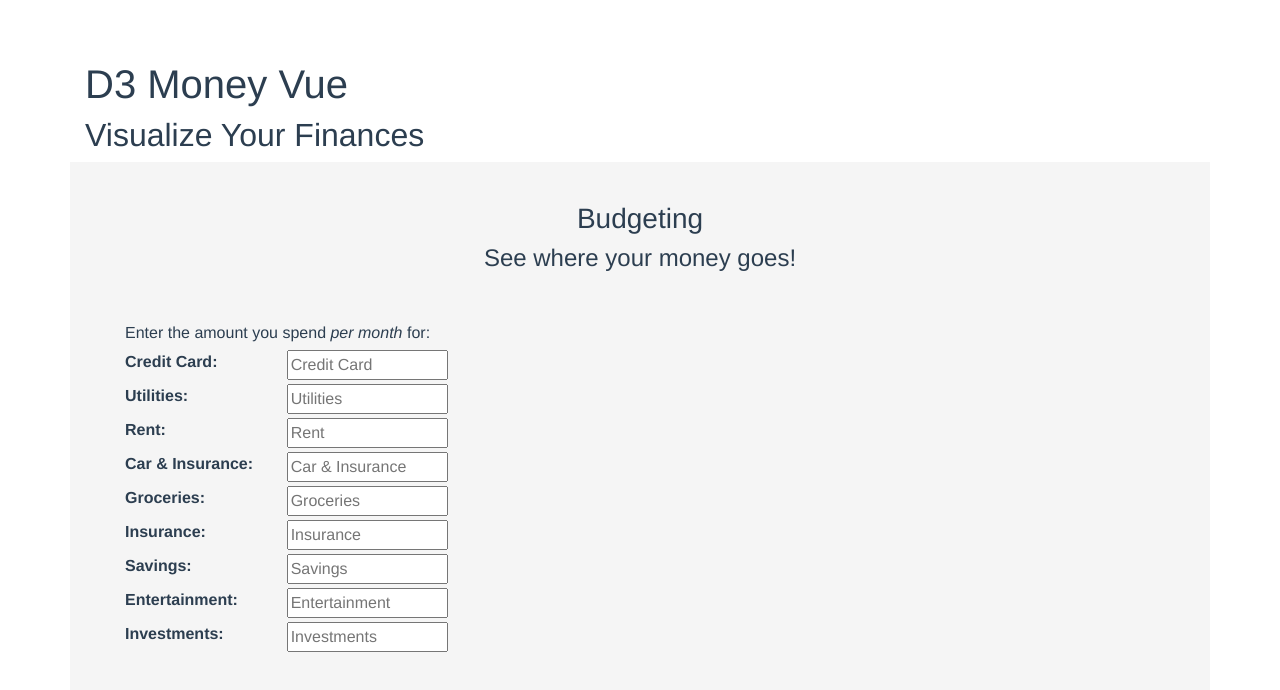
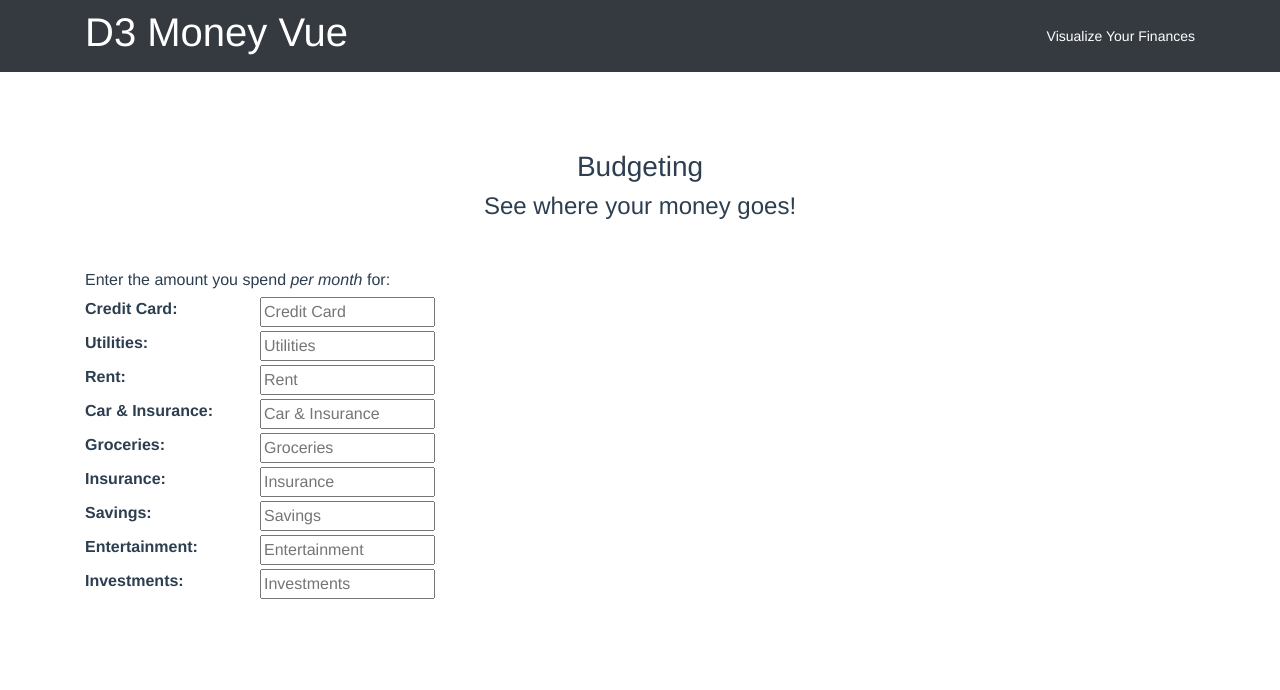
Before and after one commit to lkukhar/D3-Money-Vue, a Vue app: page / in a window 1280 px wide. Shown: the top 690 px of the page. Built offline with nearby package versions, Linux system fonts and the light colour scheme.

Commit message:
Add Basic Styling

```diff
--- a/src/App.vue
+++ b/src/App.vue
@@ -1,9 +1,11 @@
 <template>
-  <div id="app" class="container">
-    <div id="header">
-      <h1>D3 Money Vue</h1>
-      <h2>Visualize Your Finances</h2>
-    </div>
+  <div id="app">
+    <nav class="navbar navbar-expand-lg navbar-dark bg-dark fixed-top">
+      <div class="container">
+        <h1 class="header">D3 Money Vue</h1>
+        <small class="header">Visualize Your Finances</small>
+      </div>
+    </nav>
     <Budgeting />
   </div>
 </template>
@@ -31,18 +33,16 @@
     color: #2c3e50;
     margin-top: 60px;
   }
-  body{
-    background-color: #cccccc;
-  }
   h1, h3{
     font-weight: bold;
   }
+  .header{
+    color: white;
+  }
+  section{
+    padding: 50px 0;
+  }
   .row{
-    background-color: whitesmoke;
-    padding: 20px;
-    /* /margin-top: 20px; */
-  }
-  th{
-    font-size: 12px;
+    padding: 20px 0;
   }
 </style>
--- a/src/components/Budgeting.vue
+++ b/src/components/Budgeting.vue
@@ -1,17 +1,25 @@
 <template>
+  <section>
+    <div class="container">
       <div class="row" id="budgeting">
         <div class="col-md-12">
+
+          <!-- SUBHEADER -->
           <div class="row">
             <div class="col-md-12">
               <h3 class="text-center">Budgeting</h3>
               <h4 class="text-center">See where your money goes!</h4>
             </div>
           </div>
+          <!-- END SUB HEADER -->
+
+          <!-- INPUT AND CHART -->
           <div class="row">
+
             <!-- INPUT -->
             <div class="col-md-4">
               <span>Enter the amount you spend <em>per month</em> for:</span>
-          <div v-for="item in moneyItems" :key class="money-item-fields">
+              <div v-for="item in moneyItems" class="money-item-fields">
                 <div>
                   <b>{{item.name}}:</b>
                   <input type="number" step=".01" min="0" v-model.number="item.amount" v-bind:placeholder="item.name"/>
@@ -20,17 +28,23 @@
             </div>
             <!-- END INPUT -->
 
-        <!-- GRAPH -->
-        <div class="col-md-6">
+            <!-- CHART -->
+            <div class="col-md-6" id="budget-chart">
 
             </div>
-        <!-- END GRAPH -->
+            <!-- END CHART -->
+
+          </div>
+          <!-- END INPUT AND CHART -->
+
         </div>
       </div>
     </div>
+  </section>
 </template>
 
 <script>
+  import * as d3 from 'd3';
   export default {
     name: 'Budgeting',
     data () {
```
Lines whose indentation alone changed are shown as unchanged.
